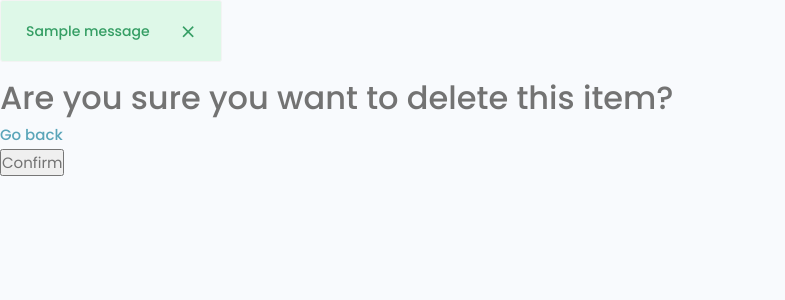
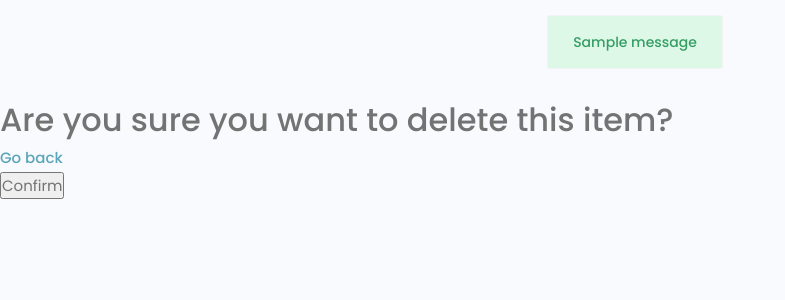
Before and after one commit to vbsanjay/Python-Django-DevSearch, a Django app: page /projects/delete-project/3ebf36bf-51c8-45b9-8485-0c0f406aed73 in a window 1280 px wide. Shown: the part 77-377 px from the top of the page, without its empty margins (0-785 px from the left). Run offline with Django 5.2, Linux system fonts and the light colour scheme; a user stored in the database is signed in; data comes from the database, SQL or seed files in the repository; both versions use the stored data as it was after the commit; tables that the repository leaves empty hold one stand-in row (values such as "Sample post"); one stand-in notice (Sample message) is shown.

Commit message:
bug fix: alert message center aligned

```diff
--- a/static/uikit/styles/modules/_alert.css
+++ b/static/uikit/styles/modules/_alert.css
@@ -9,7 +9,11 @@
   margin-bottom: 1rem;
   margin-right: 1rem;
 }
-
+.alert-container {
+  display: flex;
+  justify-content: center;
+  padding: 1.5rem 2.5rem;
+}
 .alert,
 .alert > .alert__message {
   background-color: var(--color-main-light);
--- a/templates/index.html
+++ b/templates/index.html
@@ -28,12 +28,14 @@
     {% endif %} -->
 
     {% if messages %}
-    {% for message in messages %}
-      <div class="alert alert--{{message.tags}}"">
-        <p class="alert__message">{{message}}</p>
-        <button class="alert__close">⨯</button>
-      </div>
-    {% endfor %}
+    <div class="alert-container">
+      {% for message in messages %}
+        <div class="alert alert--{{message.tags}}"">
+          <p class="alert__message">{{message}}</p>
+          <!-- <button class="alert__close"></button> -->
+        </div>
+      {% endfor %}
+    </div>
     {% endif %}
 
     {% block content %}
```
Also changed, not shown: db.sqlite3.
